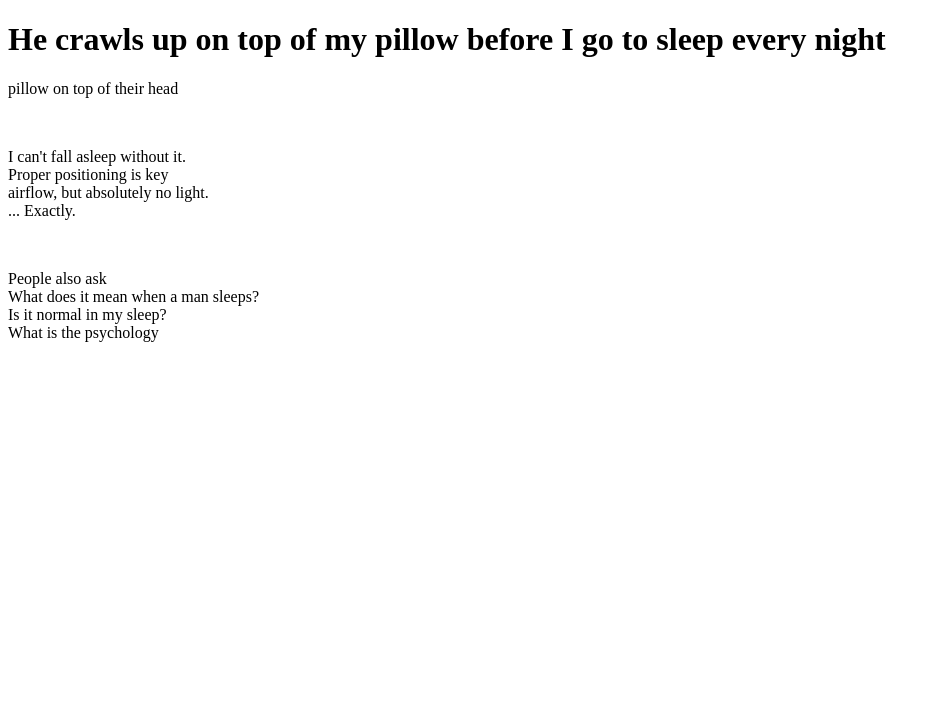
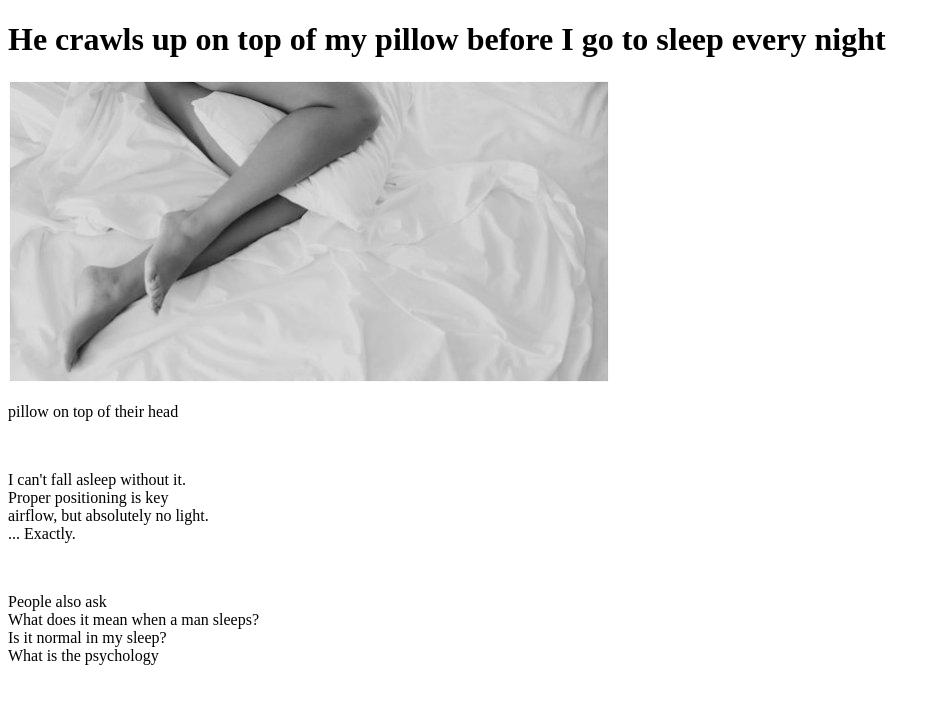
Before and after one commit to fetalcircuit/flarfpoem, a plain HTML site: page index.html in a window 1280 px wide. Shown: the whole page, without its empty margins (0-941 px from the left). Drawn offline with Linux system fonts and the light colour scheme.

Commit message:
Update index.html

```diff
--- a/index.html
+++ b/index.html
@@ -6,7 +6,7 @@
 <body>
 
 <h1>He crawls up on top of my pillow before I go to sleep every night</h1>
-
+<img src="img/sleep1.jpg" alt="legs of a person in bed">
 <p>pillow on top of their head</p>
 <br>
 <p>I can't fall asleep without it.<br>
```
